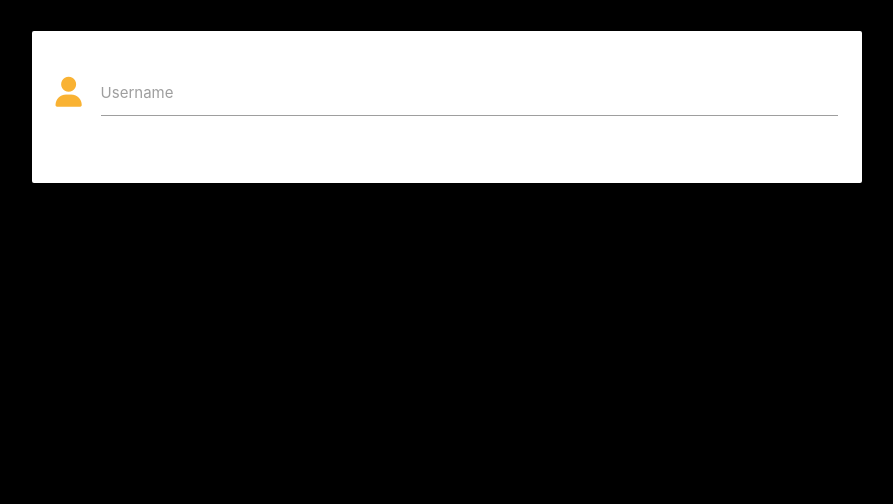
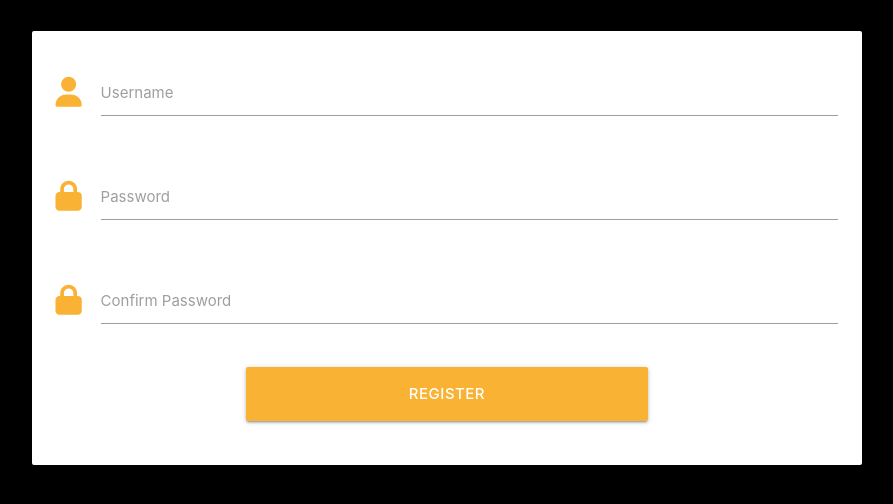
Before and after one commit to jamie2210/CI_MS3_RR, a Flask app: page /register in a window 1280 px wide. Shown: the part 177-681 px from the top of the page, without its empty margins (193-1086 px from the left). Run offline with Flask 3, Linux system fonts and the light colour scheme; some libraries are stand-ins or nearby versions.

Commit message:
Feat: Build register template

```diff
--- a/rave_reviews/static/css/style.css
+++ b/rave_reviews/static/css/style.css
@@ -16,6 +16,23 @@
 body {
     background-color: black;
     color: white;
+}
+
+.fa-arrow-up-from-square {
+    color: black;
+}
+
+.fa-icon {
+    color: #f9b233;
+  }
+
+.btn {
+    background-color: #f9b233;
+}
+
+.btn-large:hover {
+    background-color: #e08e01;
+    transition: all 0.3s ease-in-out;
 }
 
 /* ---------------------------------- Nav Bar */
@@ -60,3 +77,12 @@ body {
 .fa-icon {
     color: #f9b233;
   }
+
+.btn-large {
+    background-color: #f9b233;
+}
+
+.btn-large:hover {
+    background-color: #e08e01;
+    transition: all 0.3s ease-in-out;
+}
--- a/rave_reviews/templates/register.html
+++ b/rave_reviews/templates/register.html
@@ -3,14 +3,36 @@
 
     <h1 class="title">REGISTER</h1>
     <div class="row">
-        <form class="col s12 m8 offset-m2">
+        <form class="col s12 m8 offset-m2" method="POST" action="{{ url_for('authentication.register') }}">
           <div class="card-panel">
+            <!-- username -->
             <div class="row">
-                <div class="input-field col s12">
-                    <i class="fa-solid fa-user prefix fa-icon"></i>
-                    <input id="username" name="username" type="text" class="validate">
-                    <label for="username">Username</label>
-                </div>
+              <div class="input-field col s12">
+                  <i class="fa-solid fa-user prefix fa-icon"></i>
+                  <input id="username" name="username" type="text" class="validate" required>
+                  <label for="username">Username</label>
+              </div>
+            </div>
+            <!-- password -->
+            <div class="row">
+              <div class="input-field col s12">
+                <i class="fa-solid fa-lock prefix fa-icon"></i>
+                <input id="password" name="password" type="password" class="validate" required>
+                <label for="password">Password</label>
+              </div>
+            </div>
+            <!-- confirm password -->
+            <div class="row">
+              <div class="input-field col s12">
+                <i class="fa-solid fa-lock prefix fa-icon"></i>
+                <input id="confirm-password" name="confirm-password" type="password" class="validate" required>
+                <label for="confirm-password">Confirm Password</label>
+              </div>
+            </div>
+            <!-- register button -->
+            <div class="row">
+              <i class="fa-solid fa-arrow-up-from-square"></i>
+              <button type="submit" class="col m6 offset-m3 text-center btn-large"><strong>Register</button>
             </div>
           </div>
         </form>
```
